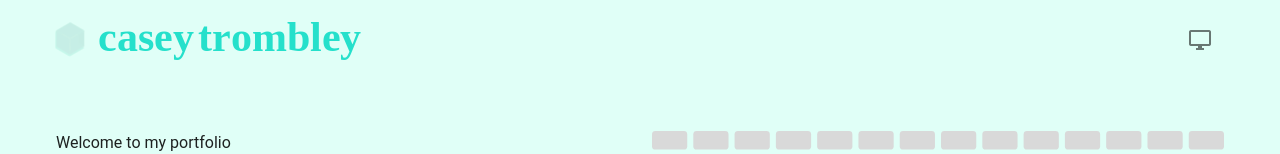
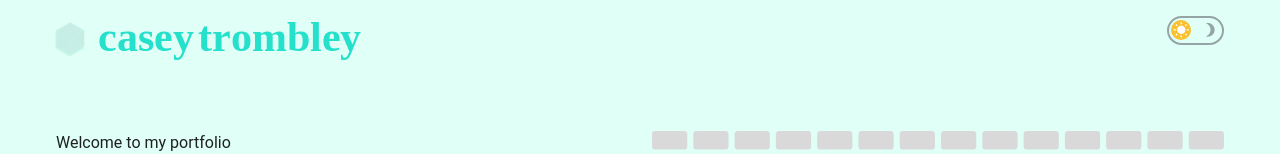
Before and after one commit to caseytrombley/portfolio, a Vue app: page / in a window 1280 px wide. Shown: the top 154 px of the page. Built offline with nearby package versions, Linux system fonts and the light colour scheme; a web font is replaced by a local one.

Commit message:
switcher

```diff
--- a/src/App.vue
+++ b/src/App.vue
@@ -22,32 +22,29 @@
           <Logo />
         </div>
         <div class="app-header-controls right-div">
-          <!-- Theme switcher -->
-          <v-menu offset-y max-width="300px">
-            <template #activator="{ props }">
-              <v-btn icon v-bind="props" elevation="0" variant="plain">
-                <v-icon :icon="currentThemeIcon"></v-icon>
-                <v-tooltip activator="parent" location="end">
-                  <template #default>
-                    <span>{{ themeLabels[currentTheme] }}</span>
-                  </template>
-                </v-tooltip>
-              </v-btn>
-            </template>
-            <v-list>
-              <v-list-item
-                v-for="theme in themes"
-                :key="theme"
-                @click="setTheme(theme)"
-                :class="[{ 'v-list-item--active': currentTheme === theme }, 'd-flex']"
-              >
-                <v-list-item-title>
-                  <v-icon :icon="themeIcons[theme]" class="me-3"></v-icon>
-                  {{ themeLabels[theme] }}
-                </v-list-item-title>
-              </v-list-item>
-            </v-list>
-          </v-menu>
+          <div class="tw-toggle">
+            <input
+              type="radio"
+              name="theme"
+              value="light"
+              id="theme-light"
+              :checked="currentTheme === 'light'"
+              @change="setTheme('light')"
+            />
+            <label for="theme-light"><v-icon :icon="themeIcons.light"></v-icon></label>
+
+            <input
+              type="radio"
+              name="theme"
+              value="dark"
+              id="theme-dark"
+              :checked="currentTheme === 'dark'"
+              @change="setTheme('dark')"
+            />
+            <label for="theme-dark"><v-icon :icon="themeIcons.dark"></v-icon></label>
+
+            <span></span>
+          </div>
         </div>
       </v-container>
     </div>
@@ -75,46 +72,27 @@ import { useTheme } from "vuetify";
 import Logo from "./components/Logo.vue";
 
 // Theme-related logic
-const themes = ["system", "light", "dark"] as const;
+const themes = ["light", "dark"] as const;
 type Theme = (typeof themes)[number];
 
 const theme = useTheme();
-const currentTheme = ref<Theme>("system");
+const currentTheme = ref<Theme>("light");
 
 const themeIcons: Record<Theme, string> = {
   light: "mdi-white-balance-sunny",
   dark: "mdi-moon-waxing-crescent",
-  system: "mdi-monitor",
 };
-
-const themeLabels: Record<Theme, string> = {
-  light: "Light theme",
-  dark: "Dark theme",
-  system: "System theme",
-};
-
-const currentThemeIcon = ref(themeIcons.system);
 
 const setTheme = (newTheme: Theme) => {
   currentTheme.value = newTheme;
-  if (newTheme === "system") {
-    const prefersDark = window.matchMedia("(prefers-color-scheme: dark)").matches;
-    theme.global.name.value = prefersDark ? "dark" : "light";
-    currentThemeIcon.value = themeIcons.system;
-  } else {
-    theme.global.name.value = newTheme;
-    currentThemeIcon.value = themeIcons[newTheme];
-  }
+  theme.global.name.value = newTheme;
 };
 
+// Initialize the theme based on the system preference
 const initializeTheme = () => {
-  if (currentTheme.value === "system") {
-    const prefersDark = window.matchMedia("(prefers-color-scheme: dark)").matches;
-    theme.global.name.value = prefersDark ? "dark" : "light";
-    currentThemeIcon.value = themeIcons.system;
-  } else {
-    currentThemeIcon.value = themeIcons[currentTheme.value];
-  }
+  const prefersDark = window.matchMedia("(prefers-color-scheme: dark)").matches;
+  currentTheme.value = prefersDark ? "dark" : "light";
+  theme.global.name.value = currentTheme.value;
 };
 initializeTheme();
 
@@ -184,6 +162,63 @@ onMounted(() => {
 </script>
 
 <style lang="scss">
+
+.tw-toggle {
+  display: inline-flex;
+  align-self: flex-start;
+  padding: 4px 0 1px;
+  border-radius: 20px;
+  position: relative;
+  border: 2px solid #95a5a6;
+}
+
+.tw-toggle label {
+  position: relative;
+  text-align: center;
+  display: inline-block;
+  color: #95a5a6;
+  z-index: 2;
+  margin: 0 0 0 -2px;
+  padding: 0 6px 3px;
+  font-size: 11px;
+  line-height: 1;
+  cursor: pointer;
+}
+
+.tw-toggle input {
+  position: absolute;
+  z-index: 3;
+  opacity: 0;
+  cursor: pointer;
+}
+
+.tw-toggle span {
+  height: 20px;
+  width: 20px;
+  border-radius: 50%;
+  background: #fff;
+  display: block;
+  position: absolute;
+  top: 2px;
+  left: 22px;
+  transition: all 0.3s ease-in-out;
+}
+
+.tw-toggle input[value="light"]:checked ~ span {
+  background: #fbc02d;
+  left: 2px;
+}
+
+.tw-toggle input[value="dark"]:checked ~ span {
+  background: #455a64;
+  left: 31px;
+}
+
+.tw-toggle input[value="light"]:checked + label i,
+.tw-toggle input[value="dark"]:checked + label i {
+  color: #fff;
+}
+
 
 .v-application {
   .wavy-line {
@@ -367,14 +402,14 @@ onMounted(() => {
 
 <style lang="scss" scoped>
 .app-header-container {
-  display: block;
+  display: flex;
+  position: relative;
+  justify-content: space-between;
 }
 
-@media (min-width: 768px) {
+@media (max-width: 359px) {
   .app-header-container {
-    display: flex;
-    position: relative;
-    justify-content: space-between;
+    display: block;
   }
 }
 
```
